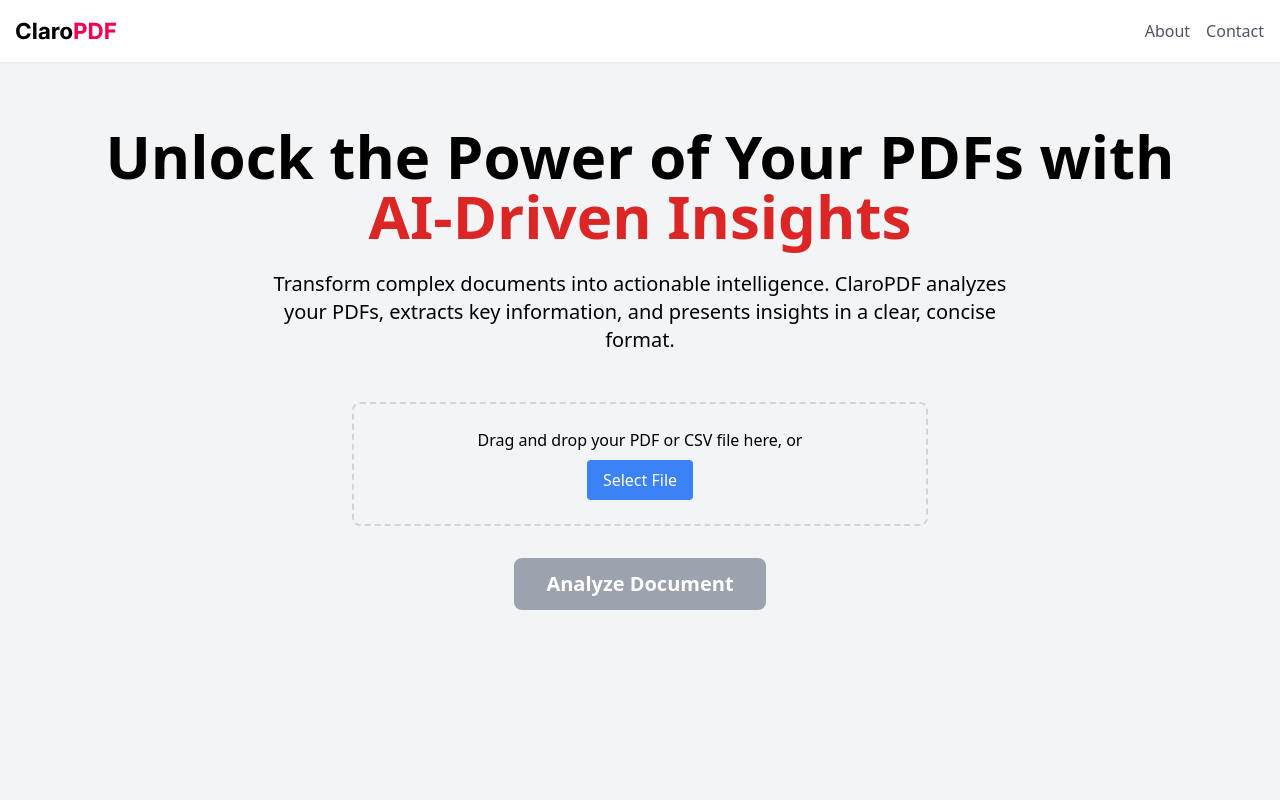
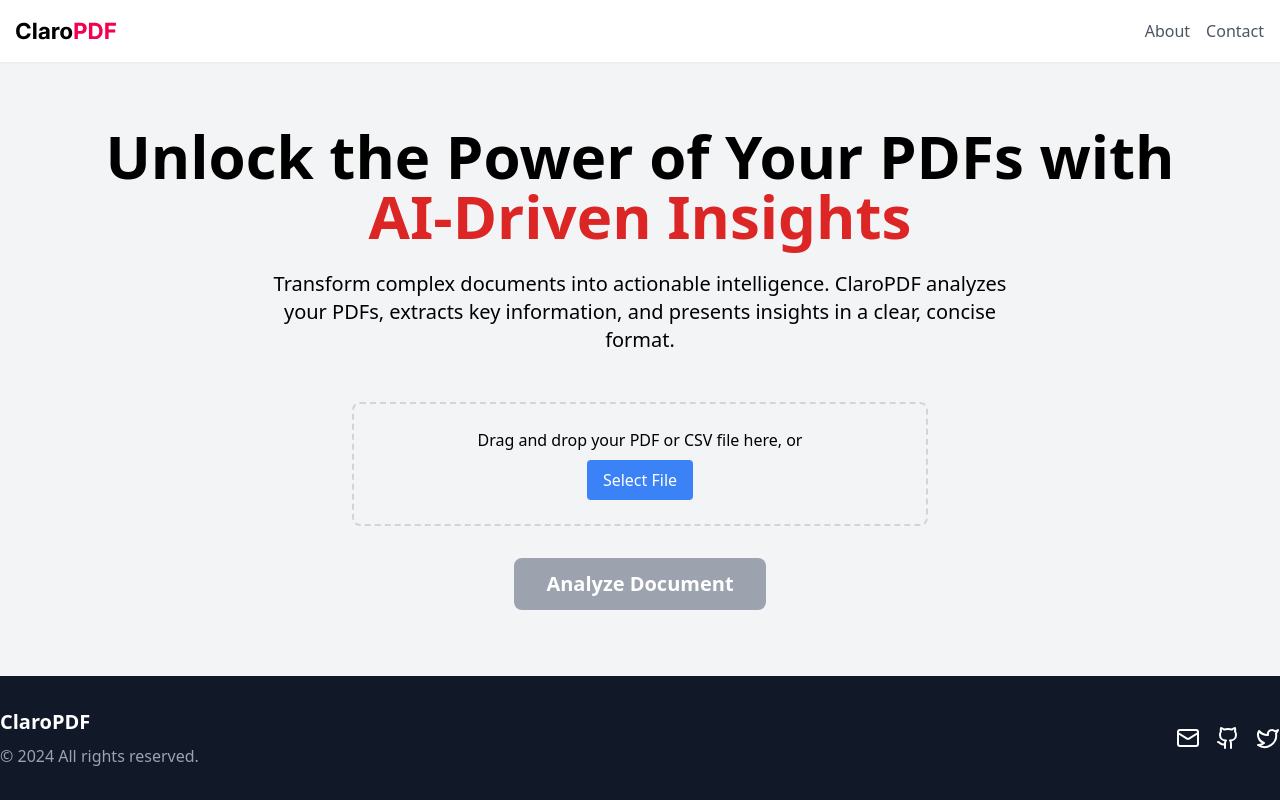
Before and after one commit to hhouaiss/claropdf, a React (Create React App) app: page / in a window 1280 px wide. Built offline with nearby package versions, Linux system fonts and the light colour scheme; no server answers; what groq-sdk would draw is missing.

Commit message:
Adding footer

```diff
--- a/package.json
+++ b/package.json
@@ -15,6 +15,7 @@
     "axios": "^1.7.3",
     "chart.js": "^4.4.3",
     "groq-sdk": "^0.5.0",
+    "lucide-react": "^0.426.0",
     "openai": "^4.53.2",
     "papaparse": "^5.4.1",
     "pdfjs-dist": "^2.16.105",
--- a/src/components/DataClaro.tsx
+++ b/src/components/DataClaro.tsx
@@ -2,6 +2,7 @@
 import { analyzePDF, extractTextFromPDF, AnalysisResult } from '../services/api';
 import FileUpload from './FileUpload';
 import Dashboard from './Dashboard';
+import Footer from './Footer';
 
 const DataClaro: React.FC = () => {
   const [file, setFile] = useState<File | null>(null);
@@ -32,7 +33,7 @@
   };
 
   return (
-    <div className="min-h-screen bg-gray-100">
+    <div className="min-h-screen bg-gray-100 flex flex-col">
       <header className="bg-white shadow-sm">
         <div className="container mx-auto px-4 py-4 flex justify-between items-center">
           {/* Logo */}
@@ -51,7 +52,7 @@
         </div>
       </header>
 
-      <main className="container mx-auto px-4 py-16">
+      <main className="container mx-auto px-4 py-16 flex-grow">
         <h1 className="text-5xl md:text-6xl font-bold text-center mb-6">
           Unlock the Power of Your PDFs with
           <span className="text-red-600"><br/>AI-Driven Insights</span>
@@ -85,6 +86,7 @@
 
         {analysis && <Dashboard analysisResult={analysis} />}
       </main>
+      <Footer />
     </div>
   );
 };
--- /dev/null
+++ b/src/components/Footer.tsx
@@ -0,0 +1,28 @@
+import React from 'react';
+import { MailIcon, GithubIcon, TwitterIcon } from "lucide-react";
+
+const Footer = () => {
+  return (
+    <footer className="bg-gray-900 text-white py-8">
+      <div className="container mx-auto flex justify-between items-center">
+        <div>
+          <h3 className="text-xl font-semibold">ClaroPDF</h3>
+          <p className="mt-2 text-gray-400">&copy; {new Date().getFullYear()} All rights reserved.</p>
+        </div>
+        <div className="flex space-x-4">
+          <a href="mailto:info@mywebapp.com" target="_blank" rel="noopener noreferrer">
+            <MailIcon className="h-6 w-6 hover:text-gray-400" />
+          </a>
+          <a href="https://github.com/mywebapp" target="_blank" rel="noopener noreferrer">
+            <GithubIcon className="h-6 w-6 hover:text-gray-400" />
+          </a>
+          <a href="https://twitter.com/mywebapp" target="_blank" rel="noopener noreferrer">
+            <TwitterIcon className="h-6 w-6 hover:text-gray-400" />
+          </a>
+        </div>
+      </div>
+    </footer>
+  );
+};
+
+export default Footer;
```
Also changed, not shown: 2 other files (tests, documents, lock files or other folders).
